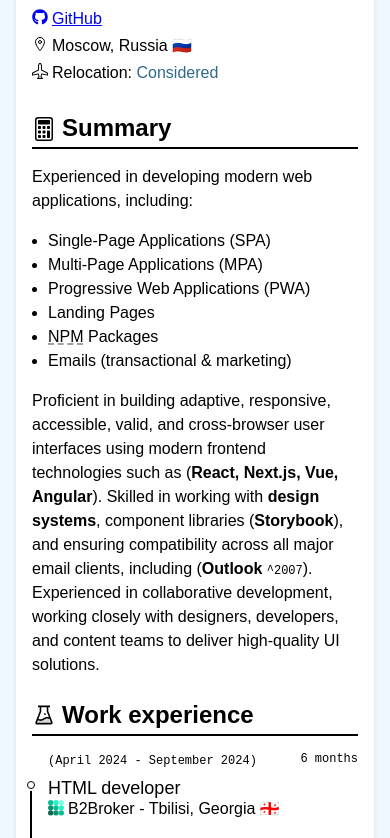
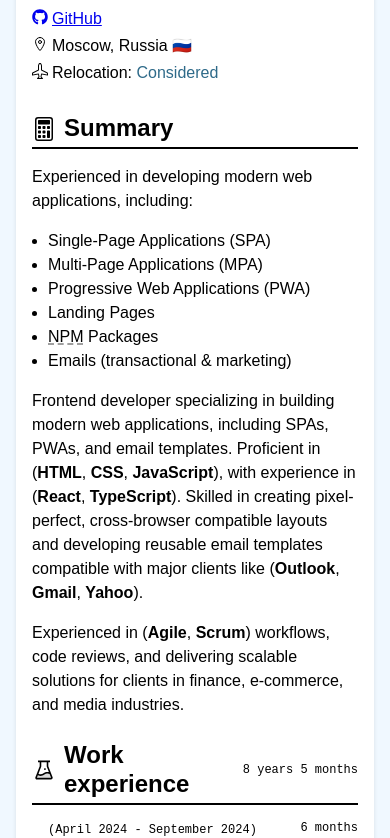
Before and after one commit to Andrew-Dyachenko/cv, a Next.js app: page / in a window 390 px wide. Shown: the part 1026-1864 px from the top of the page. Built offline with nearby package versions, Linux system fonts and the light colour scheme; a web font is replaced by a local one.

Commit message:
fix: summary, experience, address
Added total duration.
Improved summary info.
Changed phone number.

```diff
--- a/src/app/components/Address/Address.tsx
+++ b/src/app/components/Address/Address.tsx
@@ -22,10 +22,10 @@
 				<li
 					className={clsx(styles.address__item, styles["address__item--phone"])}
 				>
-					<a href="tel:+995597746863" className={styles.address__link}>
+					<a href="tel:+79152519666" className={styles.address__link}>
 						<IoPhonePortraitOutline className={styles["address__item-icon"]} />
 						<div className={styles["address__item-text"]}>
-							+995 597 746 863
+							+7 (915) 251-96-66
 						</div>
 					</a>
 				</li>
--- a/src/app/components/Main/Main.tsx
+++ b/src/app/components/Main/Main.tsx
@@ -8,12 +8,14 @@
 		<main className={styles.main}>
 			<section className={styles.section}>
 				<h2 className={styles.section__title}>
-					<BsCalculator className={styles["section__title-icon"]} /> Summary
+					<BsCalculator className={styles["section__title-icon"]} />{" "}
+					Summary
 				</h2>
 				<hr className={styles.section__hr} />
 				<div className={styles.section__body}>
 					<p>
-						Experienced in developing modern web applications, including:
+						Experienced in developing modern web applications,
+						including:
 					</p>
 					<ul>
 						<li>
@@ -33,26 +35,46 @@
 						</li>
 						<li>Landing Pages</li>
 						<li>
-							<abbr title="Node Package Manager">NPM</abbr> Packages
+							<abbr title="Node Package Manager">NPM</abbr>{" "}
+							Packages
 						</li>
 						<li>Emails (transactional & marketing)</li>
 					</ul>
 					<p>
-						Proficient in building adaptive, responsive, accessible, valid, and
-						cross-browser user interfaces using modern frontend technologies such as{" "}
-						(<strong>React, Next.js, Vue, Angular</strong>). Skilled in working with{" "}
-						<strong>design systems</strong>, component libraries (<strong>Storybook</strong>), and
-						ensuring compatibility across all major email clients, including (<strong>Outlook</strong> <code style={{ fontSize: "0.75em" }}>^2007</code>).
-						Experienced in collaborative development, working closely with designers,
-						developers, and content teams to deliver high-quality UI solutions.
+						Frontend developer specializing in building modern web
+						applications, including SPAs, PWAs, and email templates.
+						Proficient in (<strong>HTML</strong>,{" "}
+						<strong>CSS</strong>, <strong>JavaScript</strong>), with
+						experience in (<strong>React</strong>,{" "}
+						<strong>TypeScript</strong>). Skilled in creating
+						pixel-perfect, cross-browser compatible layouts and
+						developing reusable email templates compatible with
+						major clients like (<strong>Outlook</strong>,{" "}
+						<strong>Gmail</strong>, <strong>Yahoo</strong>).
+					</p>
+					<p>
+						Experienced in (<strong>Agile</strong>,{" "}
+						<strong>Scrum</strong>) workflows, code reviews, and
+						delivering scalable solutions for clients in finance,
+						e-commerce, and media industries.
 					</p>
 				</div>
 			</section>
 
 			<section className={styles.section}>
 				<h2 className={styles.section__title}>
-					<AiTwotoneExperiment className={styles["section__title-icon"]} /> Work
-					experience
+					<AiTwotoneExperiment
+						className={styles["section__title-icon"]}
+					/>{" "}
+					<span className={styles["section__title-text"]}>
+						Work experience
+					</span>
+					<span className={styles["section__title-duration"]}>
+						<span className="visually-hidden">
+							Total work experience in all companies
+						</span>
+						8 years 5 months
+					</span>
 				</h2>
 				<hr className={styles.section__hr} />
 				<div className={styles.section__body}>
--- a/src/app/components/Main/main.module.scss
+++ b/src/app/components/Main/main.module.scss
@@ -18,10 +18,22 @@
 		display: flex;
 		align-items: center;
 		margin: 0;
+		column-gap: 0.5rem;
 
 		&-icon {
 			flex-shrink: 0;
-			margin-inline-end: 0.25em;
+		}
+
+		&-text {
+			flex-grow: 1;
+		}
+
+		&-duration {
+			font-weight: 400;
+			font-family: monospace;
+			grid-area: experience__duration;
+			font-size: 0.5em;
+			flex-shrink: 0;
 		}
 	}
 
```
